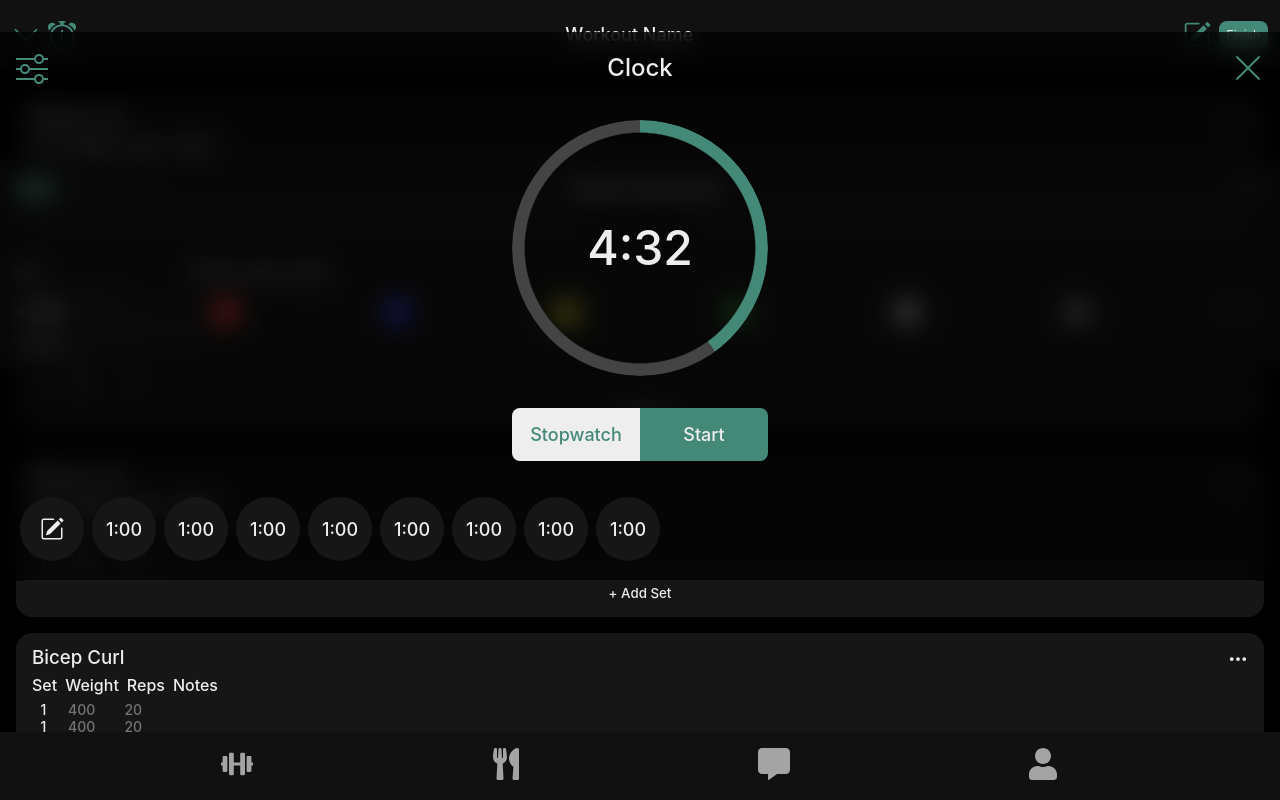
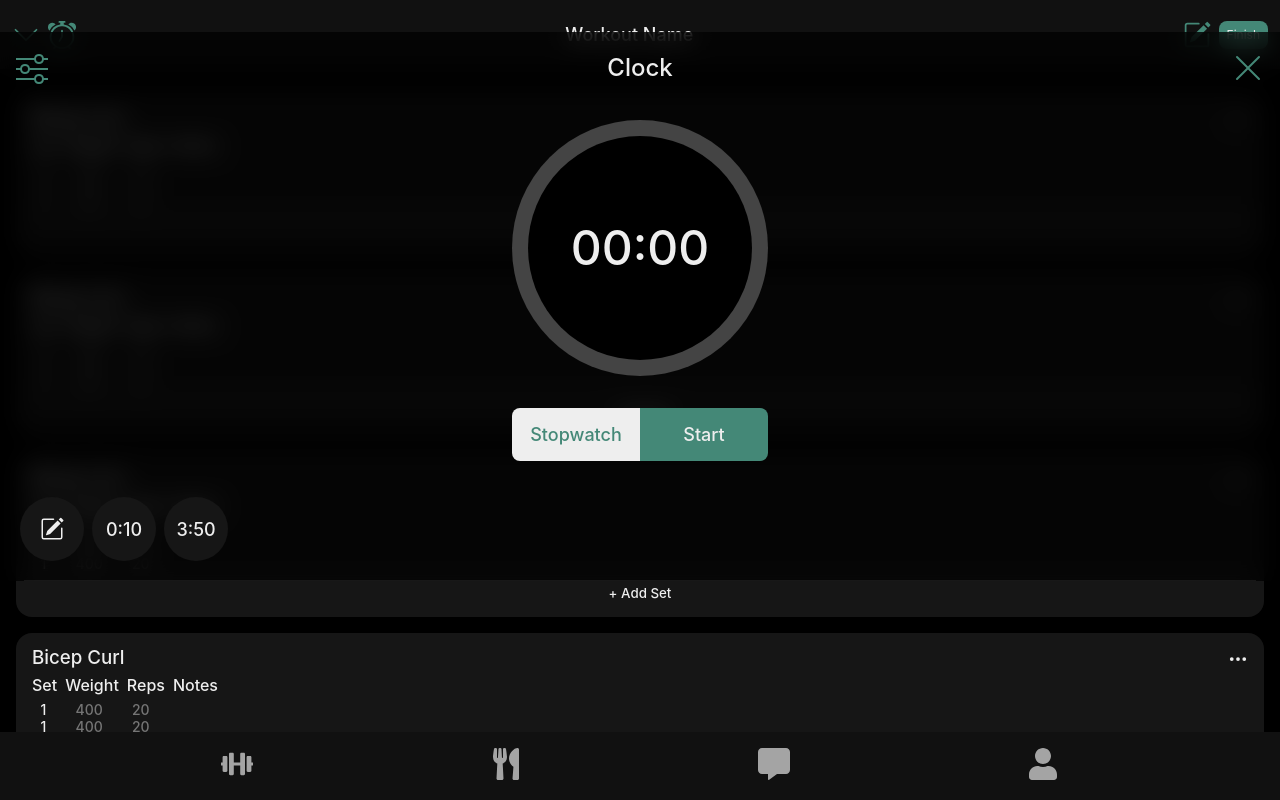
Before and after one commit to Arnav350/gojim, a React (Create React App) app: page /routine in a window 1280 px wide. Both pictures are taken after a click on the icon 62 px from the left and 34 px from the top of the page. Built offline with nearby package versions, Linux system fonts and the light colour scheme.

Commit message:
made working clock and added stlying for calculator

```diff
--- a/src/App.css
+++ b/src/App.css
@@ -45,6 +45,10 @@ input {
   outline: none;
 }
 
+button {
+  cursor: pointer;
+}
+
 /* body::-webkit-scrollbar {
   display: none;
 }
@@ -53,3 +57,13 @@ body {
   -ms-overflow-style: none;
   scrollbar-width: none;
 } */
+
+input::-webkit-outer-spin-button,
+input::-webkit-inner-spin-button {
+  -webkit-appearance: none;
+  margin: 0;
+}
+
+/* input[type=number] {
+  -moz-appearance: textfield;
+} */
--- a/src/components/Calculator.tsx
+++ b/src/components/Calculator.tsx
@@ -54,7 +54,7 @@ function Calculator() {
   function handleClick(plateIndex: number) {
     setPlateValues(
       plateValues.map((plateValue, i) => {
-        return plateIndex == i ? !plateValue : plateValue;
+        return plateIndex === i ? !plateValue : plateValue;
       })
     );
   }
@@ -97,7 +97,8 @@ function Calculator() {
               onInput={(event: React.ChangeEvent<HTMLInputElement>) =>
                 setBarValue(Number(event.target.value))
               }
-              onClick={handleTotalBlur}
+              onTouchEnd={handleTotalBlur}
+              onMouseUp={() => handleTotalBlur()}
             />
             <h5 className="calculator__weight calculator__number">
               {barValue * 5} {plateWeights[0] === 55 ? "lbs" : "kgs"}
@@ -105,14 +106,15 @@ function Calculator() {
           </div>
           {plateWeights.map((plateWeight: number, i: number) => (
             <div className="calculator__box" key={i}>
-              <h5
+              <button
                 className={`calculator__${i} calculator__plate`}
                 onMouseUp={() => handleClick(i)}
+                onTouchEnd={() => handleClick(i)}
                 onClick={handleTotalBlur}
                 style={plateValues[i] ? { opacity: "0.1" } : undefined}
               >
                 {plateWeight}
-              </h5>
+              </button>
               <input
                 type="number"
                 value={numberValues[i] || ""}
--- a/src/components/Clock.tsx
+++ b/src/components/Clock.tsx
@@ -1,4 +1,4 @@
-import React, { useState } from "react";
+import React, { useEffect, useState } from "react";
 import Timer from "./Timer";
 import { BsSliders, BsXLg, BsPencilSquare } from "react-icons/bs";
 import "../pages/Routine.css";
@@ -10,6 +10,32 @@ interface IProps {
 function Clock(props: IProps) {
   const [clockStart, setClockStart] = useState<boolean>(false);
 
+  const [time, setTime] = useState<number>(0);
+  const [currentTime, setCurrentTime] = useState<number>(1);
+  const [timers, setTimers] = useState<number[]>([10, 230]);
+
+  useEffect(() => {
+    let interval: any;
+
+    if (clockStart && !(time === 0)) {
+      interval = setInterval(() => {
+        setTime(time - 1);
+      }, 1000);
+    } else {
+      clearInterval(interval);
+      if (clockStart) {
+        handleStopClick();
+      }
+    }
+
+    return () => clearInterval(interval);
+  });
+
+  function handleStopClick() {
+    setClockStart(false);
+    setTime(currentTime);
+  }
+
   return (
     <div className="clock">
       <div className="clock__top">
@@ -20,24 +46,49 @@ function Clock(props: IProps) {
           onClick={() => props.setShowClock(false)}
         />
       </div>
-      <div className="clock__circle">
-        <h1 className="clock__time">4:32</h1>
+      <div
+        className="clock__circle"
+        style={{
+          background: `conic-gradient(#487 ${
+            (time / currentTime) * 100
+          }%, #0000 0), #444`,
+        }}
+      >
+        <div className="clock__mask"></div>
+        <h1 className="clock__time">
+          {time < 600 ? "0" + Math.floor(time / 60) : Math.floor(time / 60)}:
+          {time % 60 < 10 ? "0" + (time % 60) : time % 60}
+        </h1>
         {clockStart && (
           <div className="clock__change">
-            <button className="clock__operator">-15s</button>
-            <button className="clock__operator">+15s</button>
+            <button
+              className="clock__operator"
+              onClick={
+                time < 15 ? () => handleStopClick() : () => setTime(time - 15)
+              }
+            >
+              -15s
+            </button>
+            <button
+              className="clock__operator"
+              onClick={() => setTime(time + 15)}
+            >
+              +15s
+            </button>
           </div>
         )}
       </div>
       {clockStart ? (
         <div className="clock__buttons">
+          <button className="clock__secondary" onClick={handleStopClick}>
+            Stop
+          </button>
           <button
-            className="clock__secondary"
+            className="clock__primary"
             onClick={() => setClockStart(false)}
           >
-            Stop
+            Pause
           </button>
-          <button className="clock__primary">Pause</button>
         </div>
       ) : (
         <div className="clock__buttons">
@@ -60,14 +111,14 @@ function Clock(props: IProps) {
           <div className="clock__edit">
             <BsPencilSquare className="clock__pencil" />
           </div>
-          <Timer />
-          <Timer />
-          <Timer />
-          <Timer />
-          <Timer />
-          <Timer />
-          <Timer />
-          <Timer />
+          {timers.map((timer, i) => (
+            <Timer
+              key={i}
+              timer={timer}
+              setTime={setTime}
+              setCurrentTime={setCurrentTime}
+            />
+          ))}
         </div>
       )}
     </div>
--- a/src/components/Timer.tsx
+++ b/src/components/Timer.tsx
@@ -1,10 +1,24 @@
 import React from "react";
 import "../pages/Routine.css";
 
-function Timer() {
+interface IProps {
+  timer: number;
+  setTime: Function;
+  setCurrentTime: Function;
+}
+
+function Timer(props: IProps) {
+  function handleClick() {
+    props.setTime(props.timer);
+    props.setCurrentTime(props.timer);
+  }
+
   return (
-    <div className="timer">
-      <p className="timer__time">1:00</p>
+    <div className="timer" onClick={handleClick}>
+      <p className="timer__time">
+        {Math.floor(props.timer / 60)}:
+        {props.timer % 60 < 10 ? "0" + (props.timer % 60) : props.timer % 60}
+      </p>
     </div>
   );
 }
--- a/src/pages/Connect.css
+++ b/src/pages/Connect.css
@@ -39,8 +39,7 @@
 
 .connect__stories {
   display: flex;
-  /* padding: 16px 0 48px 8px; */
-  padding: 16px 0 144px 8px;
+  padding: 16px 0 48px 8px;
   border-bottom: 1px solid #444;
   overflow-x: auto;
 }
@@ -56,6 +55,7 @@
   aspect-ratio: 1 / 1;
   border-radius: 50%;
   border: 2px solid #487;
+  cursor: pointer;
 }
 
 .connect__new,
--- a/src/pages/Food.css
+++ b/src/pages/Food.css
@@ -146,4 +146,5 @@
   background-color: #487;
   border-radius: 50%;
   color: #eee;
+  cursor: pointer;
 }
--- a/src/pages/Nutrition.css
+++ b/src/pages/Nutrition.css
@@ -15,6 +15,7 @@
 .nutrition__nav {
   color: #487;
   font-size: 32px;
+  cursor: pointer;
 }
 
 .nutrition__heading {
--- a/src/pages/Routine.css
+++ b/src/pages/Routine.css
@@ -20,6 +20,7 @@
   margin: 4px;
   color: #487;
   font-size: 28px;
+  cursor: pointer;
 }
 
 .routine__heading {
@@ -106,8 +107,10 @@
 }
 
 .calculator__icon {
+  margin-left: 16px;
   color: #487;
   font-size: 24px;
+  cursor: pointer;
 }
 
 .calculator__container {
@@ -155,6 +158,7 @@
   width: 48px;
   height: 8px;
   background-color: #999;
+  cursor: pointer;
 }
 
 .calculator__slider::-webkit-slider-thumb {
@@ -273,6 +277,7 @@
 .exercise__more {
   color: #eee;
   font-size: 20px;
+  cursor: pointer;
 }
 
 .exercise__subtitles {
@@ -375,16 +380,16 @@
   margin: 16px;
   width: 256px;
   height: 256px;
+  border-radius: 50%;
+  background: conic-gradient(#487 100%, #0000 0),
+    #444;
 }
 
-.clock__circle::before {
-  content: "";
+.clock__mask {
   position: absolute;
+  inset: 16px;
+  background-color: #000;
   border-radius: 50%;
-  inset: 0;
-  background: conic-gradient(#487 40%, #0000 0),
-    #444;
-  mask: radial-gradient(farthest-side, #0000 calc(99% - 12px), #000 calc(100% - 12px));
 }
 
 .clock__time {
--- a/src/pages/Routine.tsx
+++ b/src/pages/Routine.tsx
@@ -69,7 +69,7 @@ function Routine() {
         <Exercise />
         <button className="routine__add">Add Exercise</button>
       </div>
-      <Calculator />
+      {false && <Calculator />}
       {showClock && <Clock setShowClock={setShowClock} />}
     </main>
   );
--- a/src/pages/Workout.css
+++ b/src/pages/Workout.css
@@ -15,6 +15,7 @@
 .workout__nav {
   color: #487;
   font-size: 32px;
+  cursor: pointer;
 }
 
 .workout__heading {
@@ -88,6 +89,7 @@
   padding: 8px;
   background-color: #161616;
   border-radius: 16px;
+  cursor: pointer;
 }
 
 .log__date {
```
